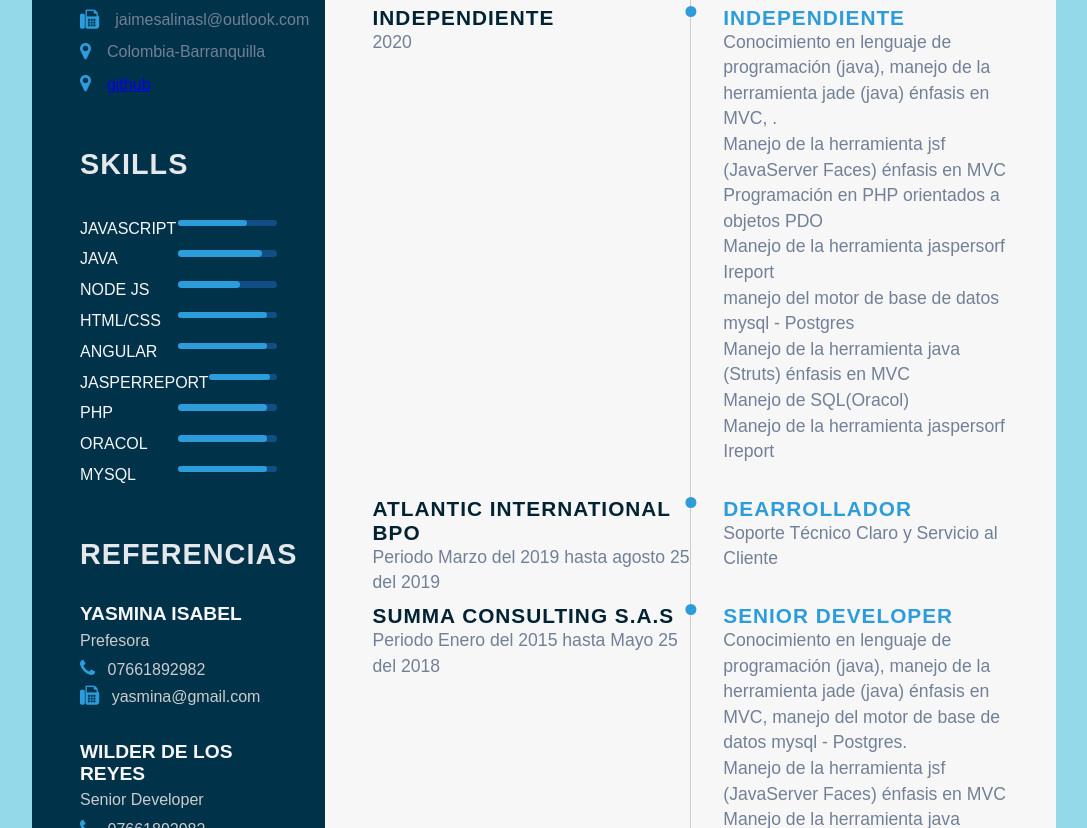
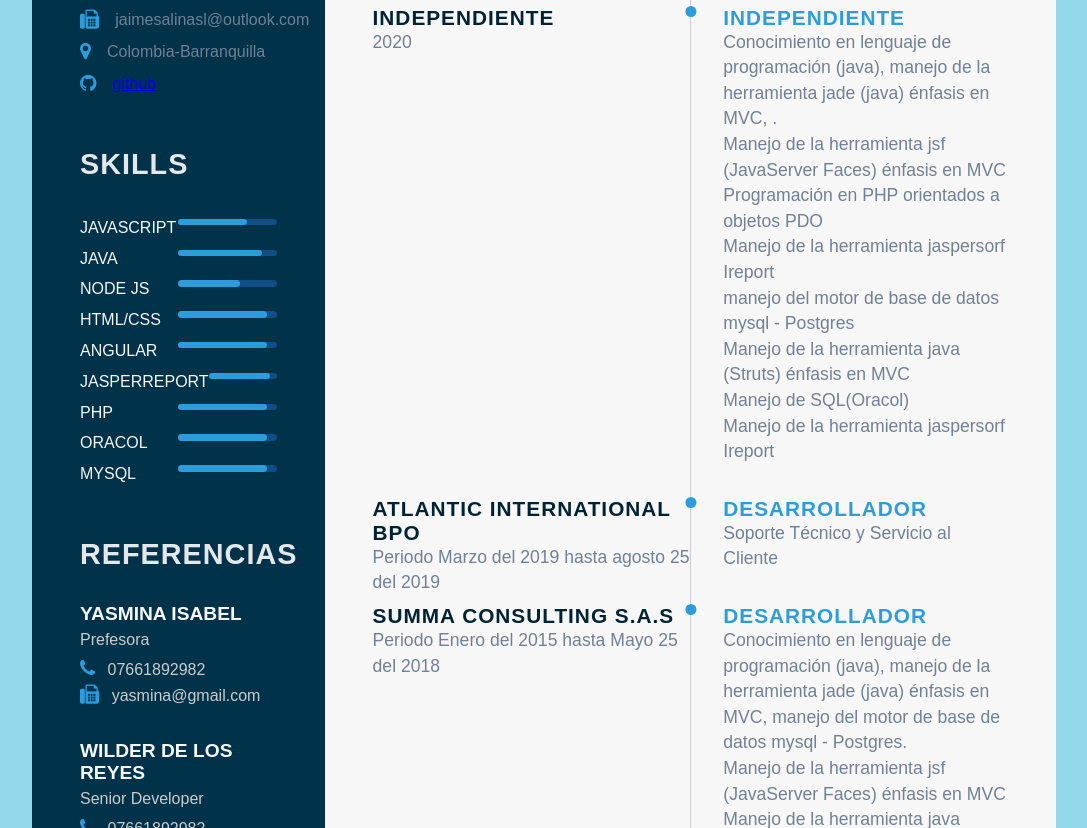
Before and after one commit to jjmatri/hojadevidaproyectointergrador, a plain HTML site: page index.html in a window 1280 px wide. Shown: the part 727-1555 px from the top of the page, without its empty margins (96-1183 px from the left). Drawn offline with nearby package versions, Linux system fonts and the light colour scheme.

Commit message:
modificaciones en el diseño

```diff
--- a/index.html
+++ b/index.html
@@ -45,8 +45,10 @@
                             <i class="fa fa-map-marker"></i>
                             Colombia-Barranquilla
                         </li>
-                        <li><a href="https://github.com/jjmatri/primereproyecto"><i class="fa fa-map-marker"></i>github</i></a> </li>
-                    </ul>
+                        <li><i class="fa fa-github"></i>
+                            <a href="https://github.com/jjmatri/primereproyecto">github</a>
+                         </li>
+                        </ul>
 
 
                 </div>
@@ -229,9 +231,9 @@
                         </div>
                         <div class="right-tl-content">
                             <div class="tl-content">
-                                <h5 class="tl-title-2">Dearrollador</h5>
+                                <h5 class="tl-title-2">Desarrollador</h5>
                                 <p class="para">
-                                    <li class="sa"> Soporte Técnico Claro y Servicio al Cliente</li>
+                                    <li class="sa"> Soporte Técnico y Servicio al Cliente</li>
 
                                 </p>
                             </div>
@@ -244,7 +246,7 @@
                         </div>
                         <div class="right-tl-content">
                             <div class="tl-content">
-                                <h5 class="tl-title-2">Senior Developer</h5>
+                                <h5 class="tl-title-2">Desarrollador</h5>
                                 <p class="para">
                                     <ol>
                                         <li class="sa">Conocimiento en lenguaje de programación (java), manejo de la herramienta jade (java) énfasis en MVC, manejo del motor de base de datos mysql - Postgres.</li>
```
